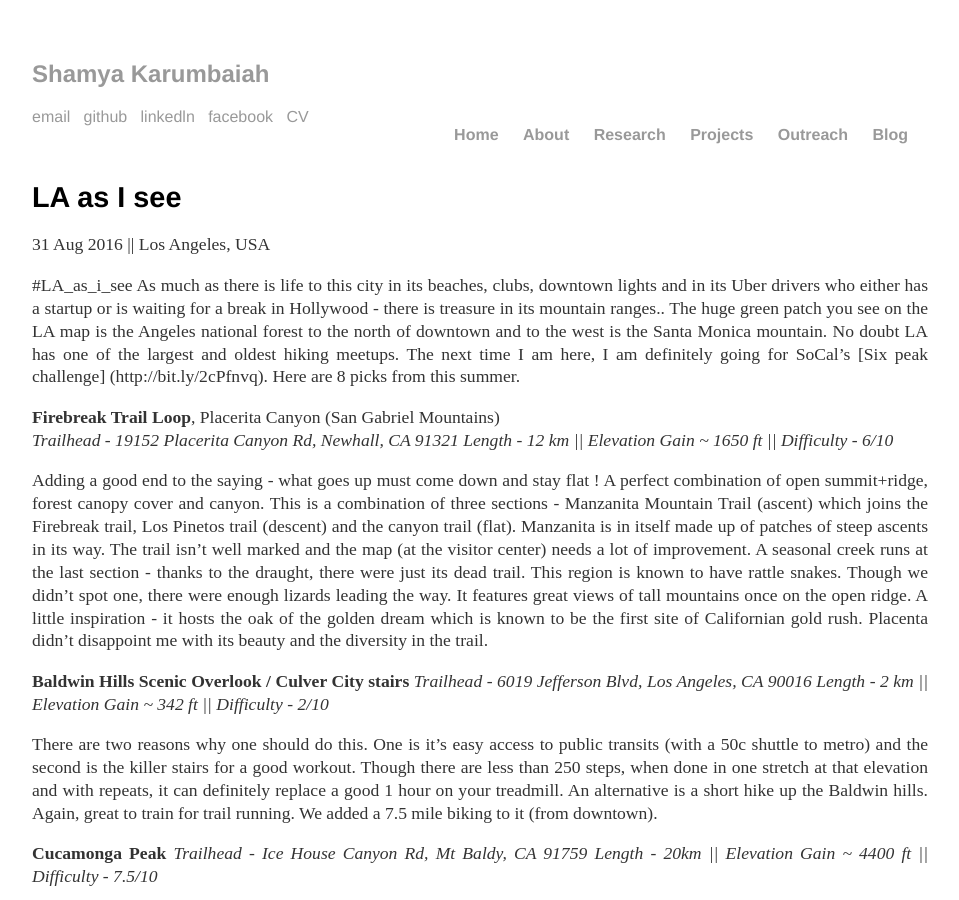
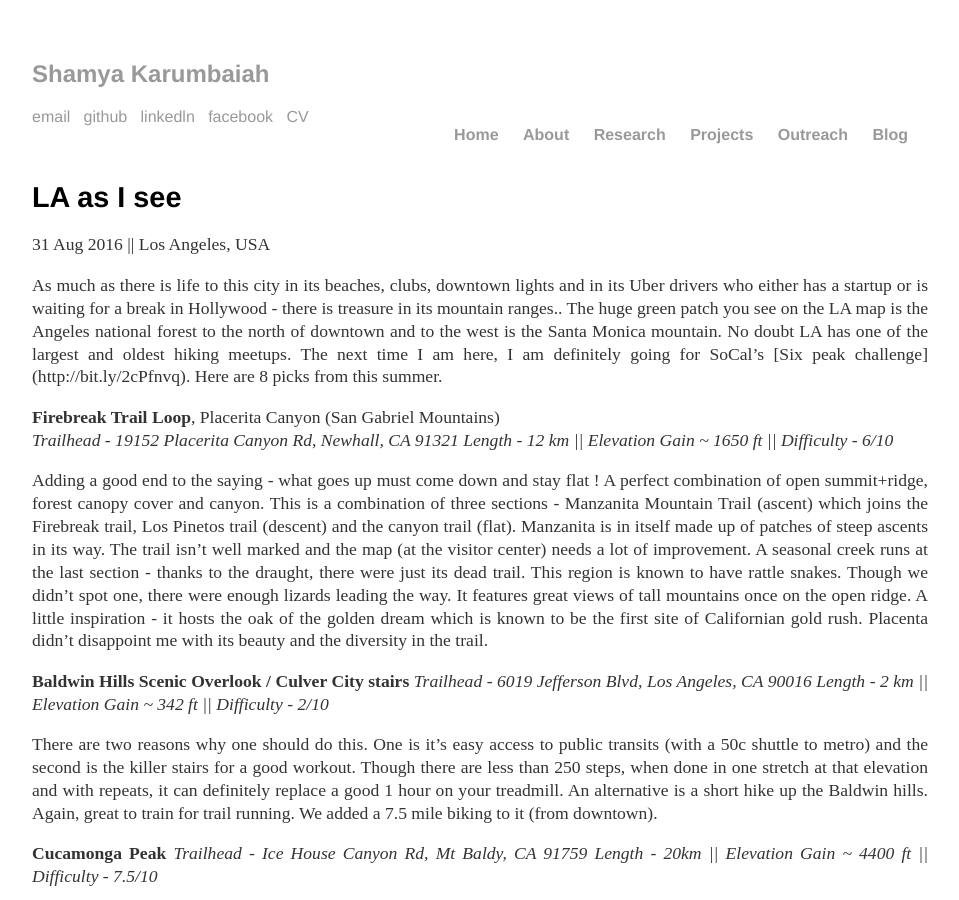
Before and after one commit to Shamya/shamyatest.github.io, a Jekyll site: the page built from _posts/2016-08-31-LA-as-i-see.md, in a window 1280 px wide and 900 px high. Shown: the whole window, without its empty margins (160-1119 px from the left). Built offline with Jekyll 4.4.1, drawn with Linux system fonts in a browser that asks for light colours.

Commit message:
Update 2016-08-31-LA-as-i-see.md

```diff
--- a/_posts/2016-08-31-LA-as-i-see.md
+++ b/_posts/2016-08-31-LA-as-i-see.md
@@ -4,7 +4,6 @@ title: "LA as I see"
 date: 2016-08-31
 place: Los Angeles, USA
 ---
-#LA_as_i_see
 As much as there is life to this city in its beaches, clubs, downtown lights and in its Uber drivers who either has a startup or is waiting for a break in Hollywood - there is treasure in its mountain ranges.. The huge green patch you see on the LA map is the Angeles national forest to the north of downtown and to the west is the Santa Monica mountain. No doubt LA has one of the largest and oldest hiking meetups. The next time I am here, I am definitely going for SoCal's [Six peak challenge] (http://bit.ly/2cPfnvq). Here are 8 picks from this summer.
 
 **Firebreak Trail Loop**, Placerita Canyon (San Gabriel Mountains)
```
